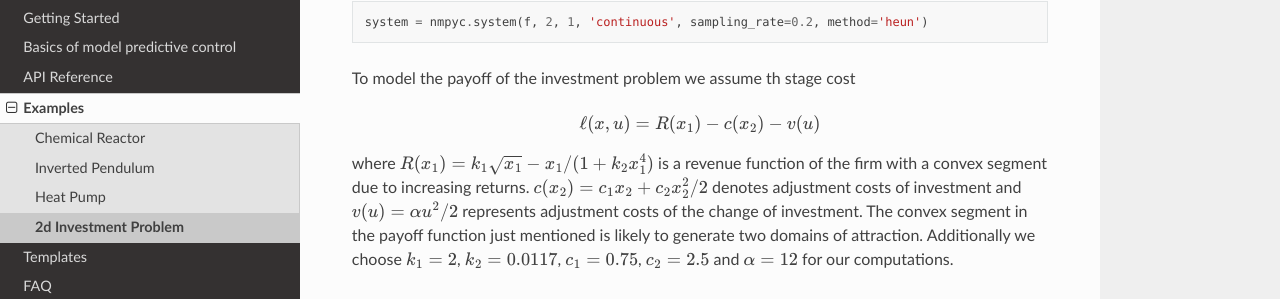
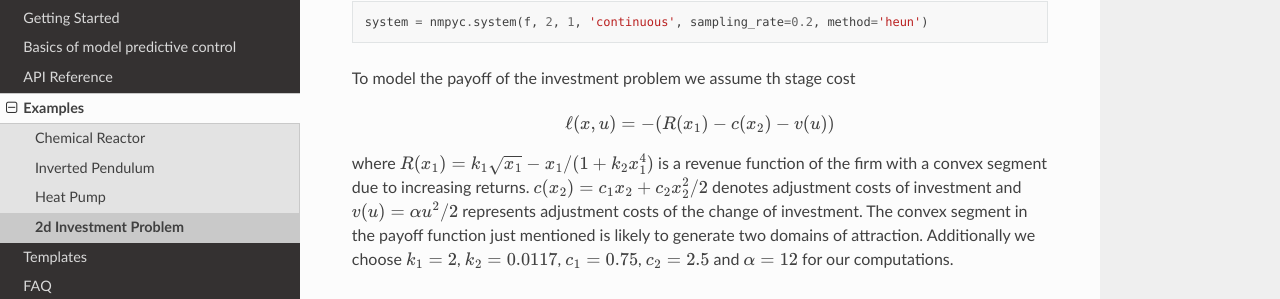
Before and after one commit to nMPyC/nmpyc, a Sphinx documentation site: the page built from docs/source/example/haunschmied.rst, in a window 1280 px wide and 900 px high, scrolled down 515 px. Shown: the part 145-444 px from the top of the window. Built offline with Sphinx 7.4.7 and the Read the Docs theme 2.0.0, drawn with Linux system fonts in a browser that asks for light colours; cross-references to code outside the pages are shown as plain code.

```diff
--- a/docs/source/example/haunschmied.rst
+++ b/docs/source/example/haunschmied.rst
@@ -33,7 +33,7 @@ To model the payoff of the investment problem we assume th stage cost
 
 .. math::
 
-   \ell(x,u) = R(x_1) - c(x_2) - v(u)
+   \ell(x,u) = -(R(x_1) - c(x_2) - v(u))
 
 where :math:`R(x_1) = k_1 \sqrt{x_1} - x_1/(1+k_2 x_1^4)` is a revenue function of the firm with a
 convex segment due to increasing returns. :math:`c(x_2) = c_1 x_2 + c_2 x_2^2/2` denotes adjustment costs
```
